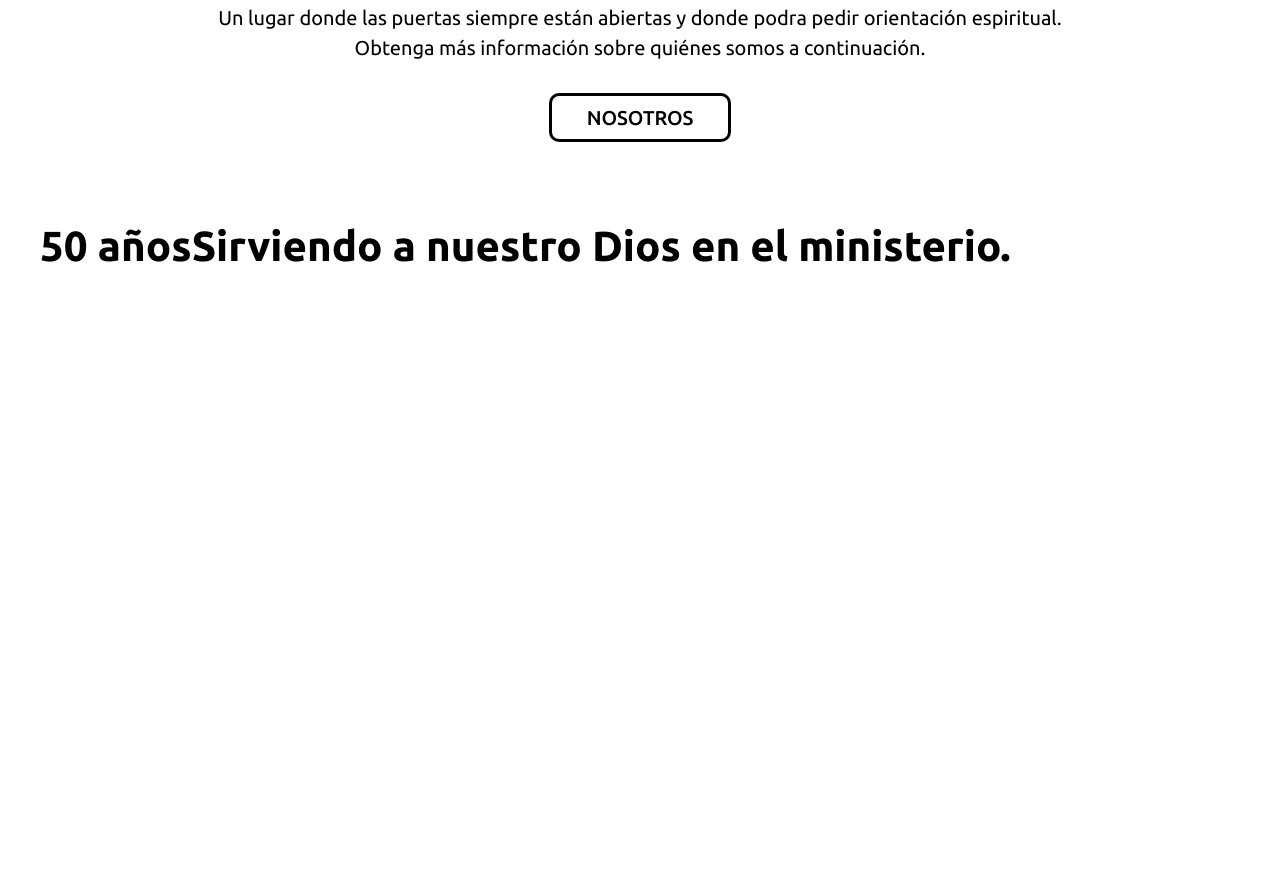
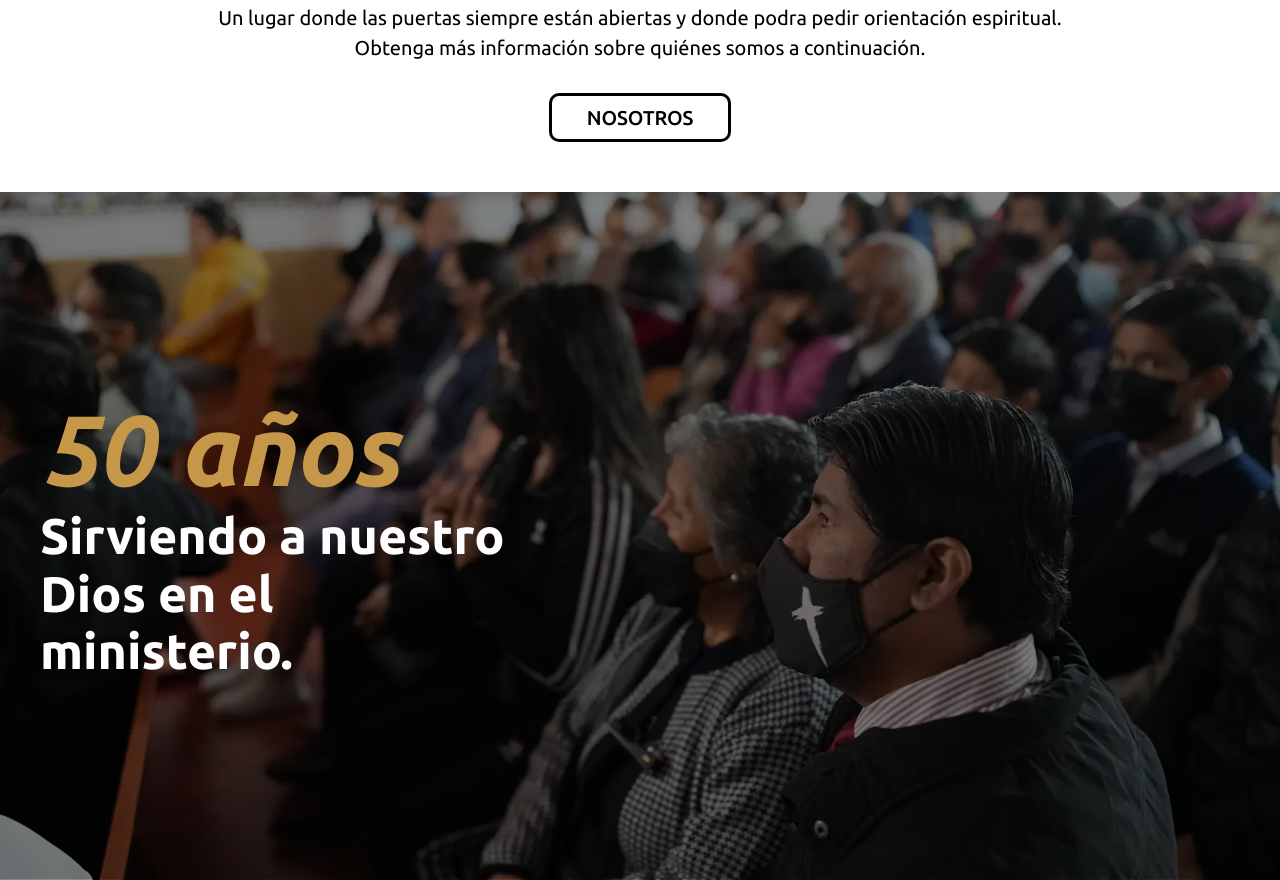
Before and after one commit to JosueP0721/Iglesia_Bautista_Betel_Web, a website: page index.html in a window 1280 px wide. Shown: the part 965-1845 px from the top of the page. Before the commit the page ends 1266 px from the top, so only its background shows below. Drawn offline with Linux system fonts and the light colour scheme.

Commit message:
50AÑOS__SCSS_COMPLETED_CONTENIDO_HTML

```diff
--- a/index.html
+++ b/index.html
@@ -89,7 +89,9 @@
         </div>
         <div class="bloque_2">
             <div class="container _50años">
-                <h3 class="_50años__texto"><span class="_50años__numero">50 años</span>Sirviendo a nuestro Dios en el ministerio.</h3>
+                <div class="_50años__contenido">
+                    <h3 class="_50años__texto"><span class="_50años__numero">50 años</span>Sirviendo a nuestro Dios en el ministerio.</h3>
+                </div>
             </div>
         </div>
         <script src="build/js/main.js"></script>
--- /dev/null
+++ b/src/scss/layout/_50años.scss
@@ -0,0 +1,51 @@
+@use 'base/variables' as v;
+@use 'base/mixins' as m;
+
+.bloque_2 {
+    width: 100%;
+    height: 100%;
+    background-image: linear-gradient(to left, rgba(0,0,0,0.5) 0%, rgba(0,0,0,0.5) 100%), url(../img/imagen_1.webp);
+    background-position: center center;
+    background-repeat: no-repeat;
+    background-size: cover;
+}
+
+._50años {
+    padding: 10rem 0;
+    height: auto;
+
+    &__texto {
+        margin: 0;
+        padding: 5rem 0;
+        font-size: 3rem;
+        color: v.$blanco;
+
+        @include m.desktop {
+            font-size: 5rem;
+        }
+    }
+
+    &__contenido {
+        width: 60%;
+
+        @include m.desktop {
+            width: 40%;
+        }
+    }
+
+    &__numero {
+        display: block;
+        color: v.$dorado;
+        font-style: italic;
+        font-weight: 900;
+        font-size: 5rem;
+
+        @include m.desktop {
+            font-size: 10rem;
+        }
+    }
+
+    @include m.desktop {
+        padding: 15rem 0;
+    }
+}
--- a/src/scss/layout/_index.scss
+++ b/src/scss/layout/_index.scss
@@ -1,3 +1,4 @@
 @forward 'header';
 @forward 'video';
 @forward 'bienvenida';
+@forward '50años';
```
Also changed, not shown: build/css/app.css, 1 other file.
